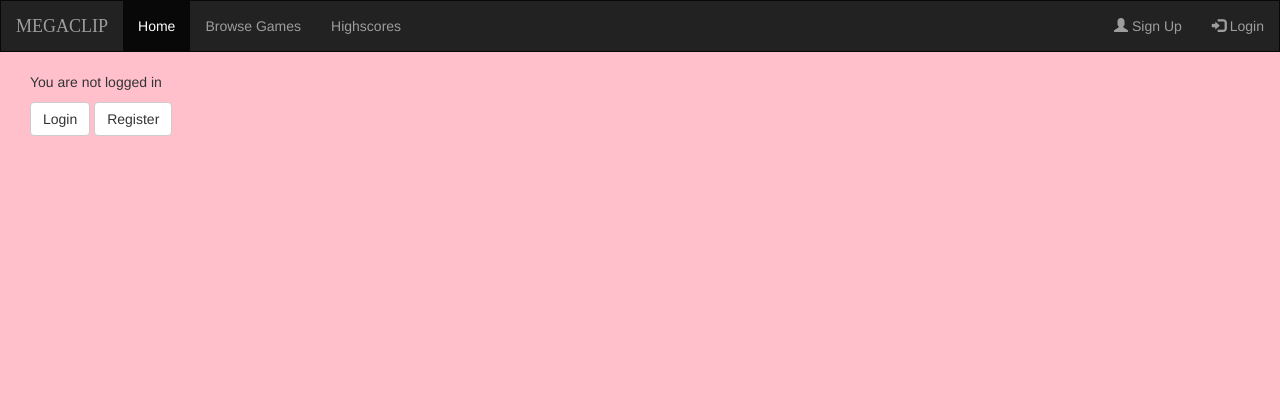
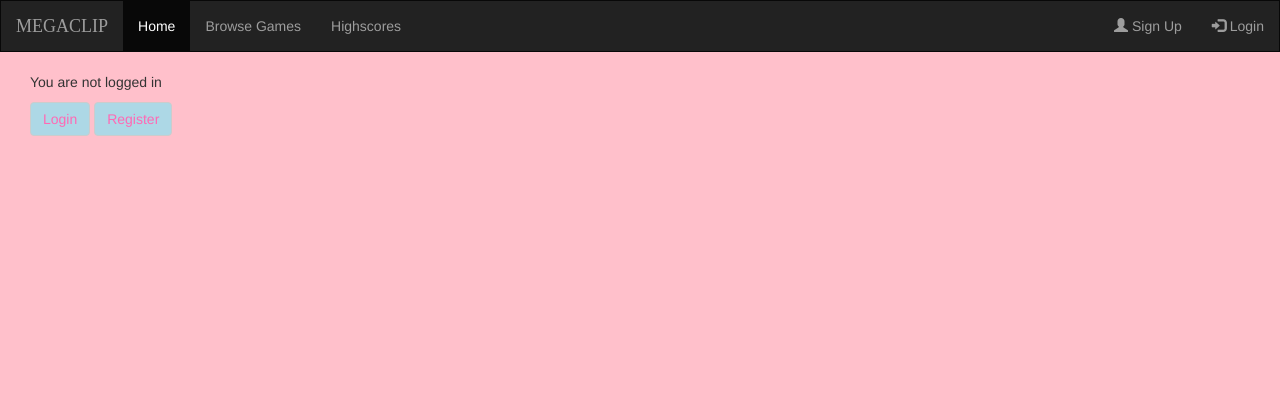
Before and after one commit to oheinonen/wsd2019_project, a Django app: page / in a window 1280 px wide. Shown: the top 420 px of the page. Run offline with Django 3.2, Linux system fonts and the light colour scheme; some libraries are stand-ins or nearby versions.

Commit message:
styled the buttons

```diff
--- a/gamestore/static/gamestore/style.css
+++ b/gamestore/static/gamestore/style.css
@@ -45,3 +45,8 @@ body {
   padding-bottom: 10px
   text-align: center;
 }
+
+.btn {
+  color: hotpink;
+  background: lightblue;
+}
```
